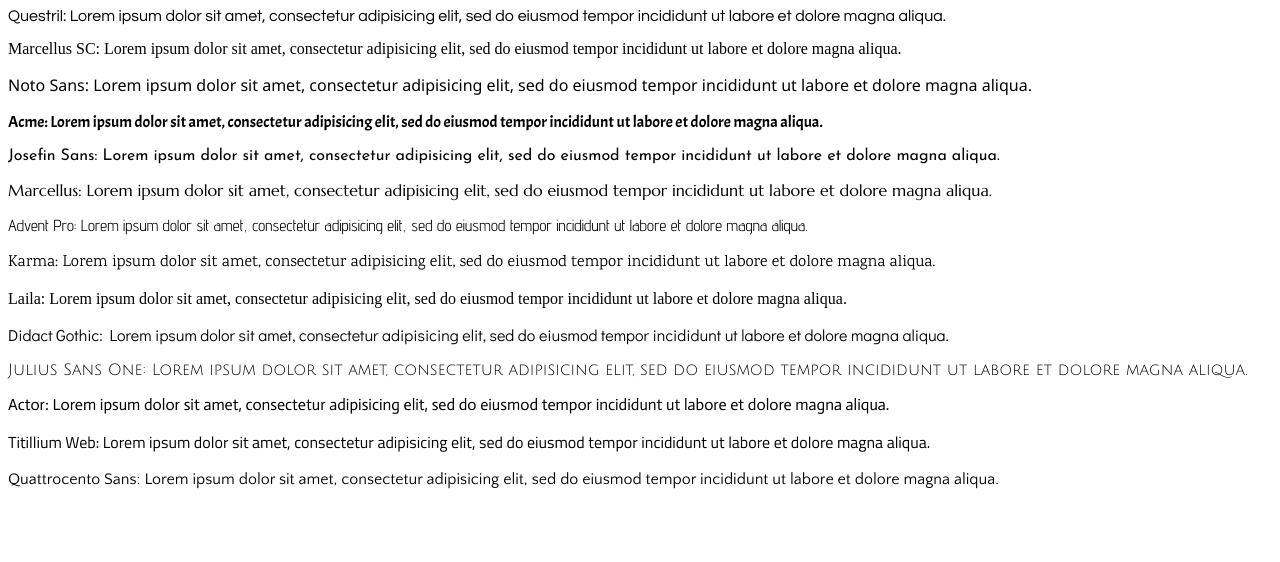
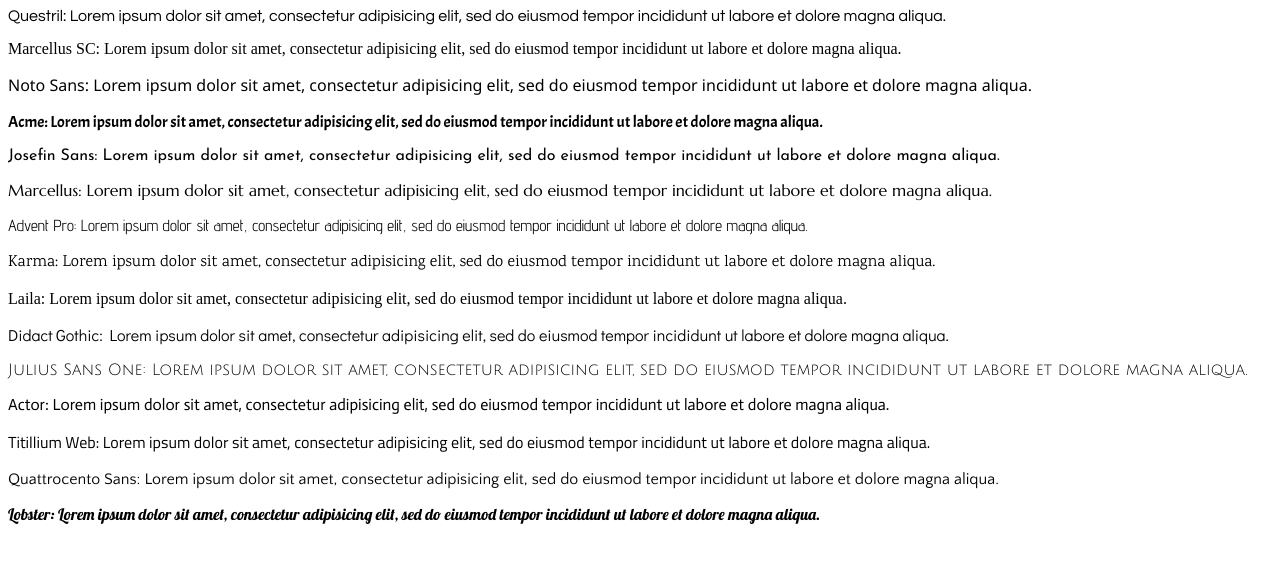
Before and after one commit to LLstarla/Fonts, a plain HTML site: page index.html in a window 1280 px wide. Drawn offline with Linux system fonts and the light colour scheme; a web font is replaced by a local one.

Commit message:
update 2

```diff
--- a/index.html
+++ b/index.html
@@ -27,6 +27,8 @@
 <link href='http://fonts.googleapis.com/css?family=Titillium+Web:300,600,400,400italic,700' rel='stylesheet' type='text/css'>
 
 <link href='http://fonts.googleapis.com/css?family=Quattrocento+Sans:400italic,400,700italic,700' rel='stylesheet' type='text/css'>
+
+<link href='http://fonts.googleapis.com/css?family=Cabin:400,700|Lobster' rel='stylesheet' type='text/css'>
 
 <link rel="stylesheet" href="styles.css">
 
@@ -71,3 +73,6 @@ tempor incididunt ut labore et dolore magna aliqua.</p>
 
 <p id="fourteen">Quattrocento Sans: Lorem ipsum dolor sit amet, consectetur adipisicing elit, sed do eiusmod
 tempor incididunt ut labore et dolore magna aliqua.</p>
+
+<p id="fifteen">Lobster: Lorem ipsum dolor sit amet, consectetur adipisicing elit, sed do eiusmod
+tempor incididunt ut labore et dolore magna aliqua.</p>
--- a/styles.css
+++ b/styles.css
@@ -28,3 +28,5 @@
 #thirteen { font-family: 'Titillium Web', sans-serif; }
 
 #fourteen { font-family: 'Quattrocento Sans', sans-serif; }
+
+#fifteen { font-family: 'Lobster' , sans-serif; }
```
